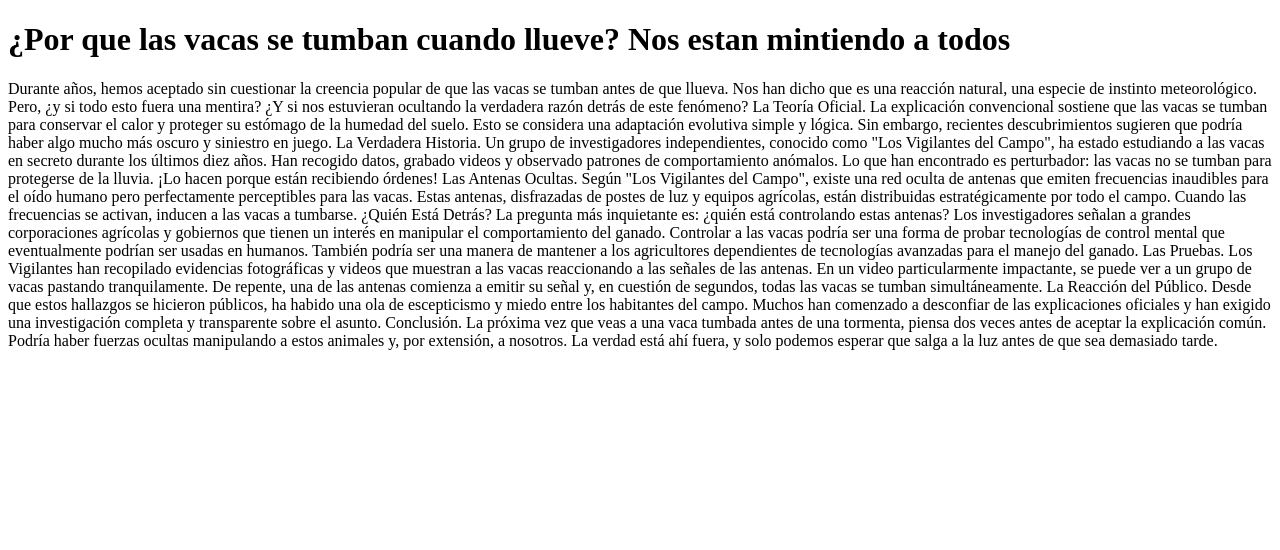
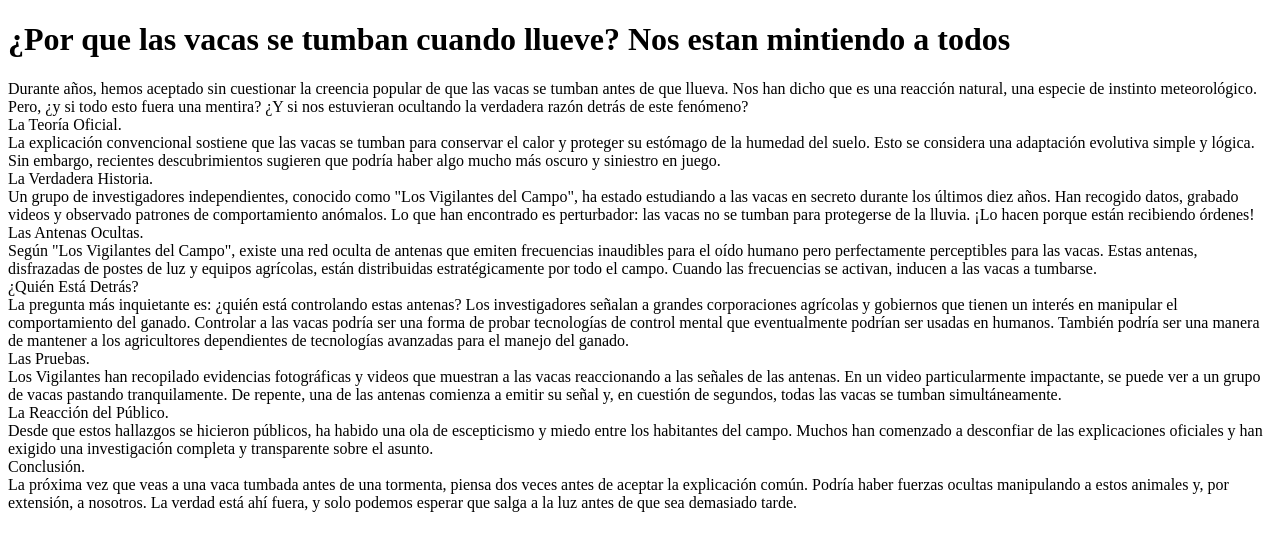
Before and after one commit to Mariio31/Mariio31.github.io, a plain HTML site: page index.html in a window 1280 px wide. Drawn offline with Linux system fonts and the light colour scheme.

Commit message:
Add files via upload

```diff
--- a/index.html
+++ b/index.html
@@ -12,33 +12,33 @@
 <body>
     <title> Conspiraciones y misterios </title>
     <h1>¿Por que las vacas se tumban cuando llueve? Nos estan mintiendo a todos</h1>
-    <p>Durante años, hemos aceptado sin cuestionar la creencia popular de que las vacas se tumban antes de que llueva. Nos han dicho que es una reacción natural, una especie de instinto meteorológico. Pero, ¿y si todo esto fuera una mentira? ¿Y si nos estuvieran ocultando la verdadera razón detrás de este fenómeno?
+    <p>Durante años, hemos aceptado sin cuestionar la creencia popular de que las vacas se tumban antes de que llueva. Nos han dicho que es una reacción natural, una especie de instinto meteorológico. Pero, ¿y si todo esto fuera una mentira? ¿Y si nos estuvieran ocultando la verdadera razón detrás de este fenómeno? <br>
 
-        La Teoría Oficial.
+        La Teoría Oficial.<br>
 
-        La explicación convencional sostiene que las vacas se tumban para conservar el calor y proteger su estómago de la humedad del suelo. Esto se considera una adaptación evolutiva simple y lógica. Sin embargo, recientes descubrimientos sugieren que podría haber algo mucho más oscuro y siniestro en juego.
+        La explicación convencional sostiene que las vacas se tumban para conservar el calor y proteger su estómago de la humedad del suelo. Esto se considera una adaptación evolutiva simple y lógica. Sin embargo, recientes descubrimientos sugieren que podría haber algo mucho más oscuro y siniestro en juego.<br>
 
-        La Verdadera Historia.
+        La Verdadera Historia.<br>
 
-        Un grupo de investigadores independientes, conocido como "Los Vigilantes del Campo", ha estado estudiando a las vacas en secreto durante los últimos diez años. Han recogido datos, grabado videos y observado patrones de comportamiento anómalos. Lo que han encontrado es perturbador: las vacas no se tumban para protegerse de la lluvia. ¡Lo hacen porque están recibiendo órdenes!
+        Un grupo de investigadores independientes, conocido como "Los Vigilantes del Campo", ha estado estudiando a las vacas en secreto durante los últimos diez años. Han recogido datos, grabado videos y observado patrones de comportamiento anómalos. Lo que han encontrado es perturbador: las vacas no se tumban para protegerse de la lluvia. ¡Lo hacen porque están recibiendo órdenes!<br>
 
-        Las Antenas Ocultas.
+        Las Antenas Ocultas.<br>
 
-        Según "Los Vigilantes del Campo", existe una red oculta de antenas que emiten frecuencias inaudibles para el oído humano pero perfectamente perceptibles para las vacas. Estas antenas, disfrazadas de postes de luz y equipos agrícolas, están distribuidas estratégicamente por todo el campo. Cuando las frecuencias se activan, inducen a las vacas a tumbarse.
+        Según "Los Vigilantes del Campo", existe una red oculta de antenas que emiten frecuencias inaudibles para el oído humano pero perfectamente perceptibles para las vacas. Estas antenas, disfrazadas de postes de luz y equipos agrícolas, están distribuidas estratégicamente por todo el campo. Cuando las frecuencias se activan, inducen a las vacas a tumbarse.<br>
 
-        ¿Quién Está Detrás?
+        ¿Quién Está Detrás?<br>
 
-        La pregunta más inquietante es: ¿quién está controlando estas antenas? Los investigadores señalan a grandes corporaciones agrícolas y gobiernos que tienen un interés en manipular el comportamiento del ganado. Controlar a las vacas podría ser una forma de probar tecnologías de control mental que eventualmente podrían ser usadas en humanos. También podría ser una manera de mantener a los agricultores dependientes de tecnologías avanzadas para el manejo del ganado.
+        La pregunta más inquietante es: ¿quién está controlando estas antenas? Los investigadores señalan a grandes corporaciones agrícolas y gobiernos que tienen un interés en manipular el comportamiento del ganado. Controlar a las vacas podría ser una forma de probar tecnologías de control mental que eventualmente podrían ser usadas en humanos. También podría ser una manera de mantener a los agricultores dependientes de tecnologías avanzadas para el manejo del ganado.<br>
 
-        Las Pruebas.
+        Las Pruebas.<br>
 
-        Los Vigilantes han recopilado evidencias fotográficas y videos que muestran a las vacas reaccionando a las señales de las antenas. En un video particularmente impactante, se puede ver a un grupo de vacas pastando tranquilamente. De repente, una de las antenas comienza a emitir su señal y, en cuestión de segundos, todas las vacas se tumban simultáneamente.
+        Los Vigilantes han recopilado evidencias fotográficas y videos que muestran a las vacas reaccionando a las señales de las antenas. En un video particularmente impactante, se puede ver a un grupo de vacas pastando tranquilamente. De repente, una de las antenas comienza a emitir su señal y, en cuestión de segundos, todas las vacas se tumban simultáneamente.<br>
 
-        La Reacción del Público.
+        La Reacción del Público.<br>
 
-        Desde que estos hallazgos se hicieron públicos, ha habido una ola de escepticismo y miedo entre los habitantes del campo. Muchos han comenzado a desconfiar de las explicaciones oficiales y han exigido una investigación completa y transparente sobre el asunto.
+        Desde que estos hallazgos se hicieron públicos, ha habido una ola de escepticismo y miedo entre los habitantes del campo. Muchos han comenzado a desconfiar de las explicaciones oficiales y han exigido una investigación completa y transparente sobre el asunto.<br>
 
-        Conclusión.
+        Conclusión.<br>
 
         La próxima vez que veas a una vaca tumbada antes de una tormenta, piensa dos veces antes de aceptar la explicación común. Podría haber fuerzas ocultas manipulando a estos animales y, por extensión, a nosotros. La verdad está ahí fuera, y solo podemos esperar que salga a la luz antes de que sea demasiado tarde.</p>
 </body>
```
